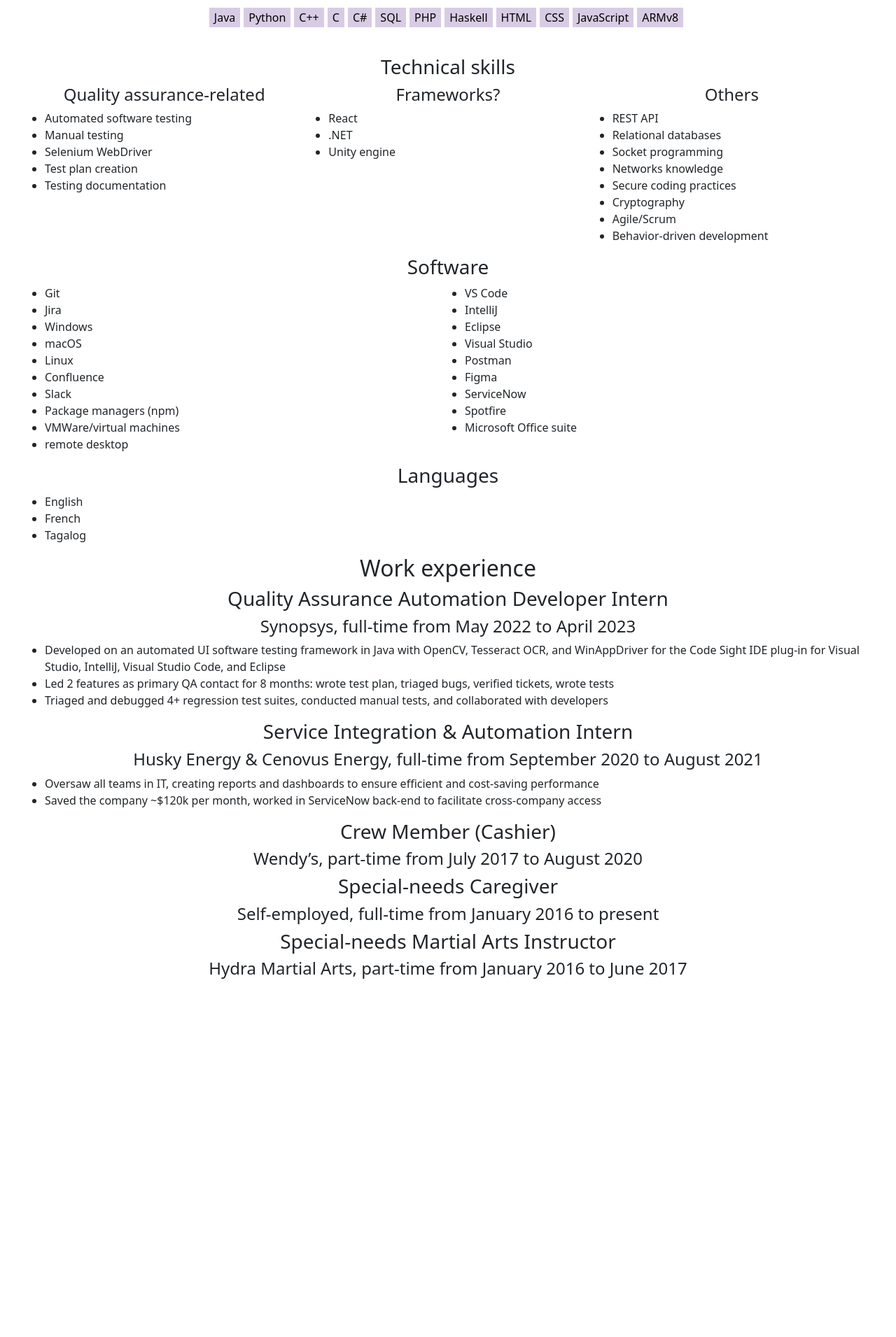
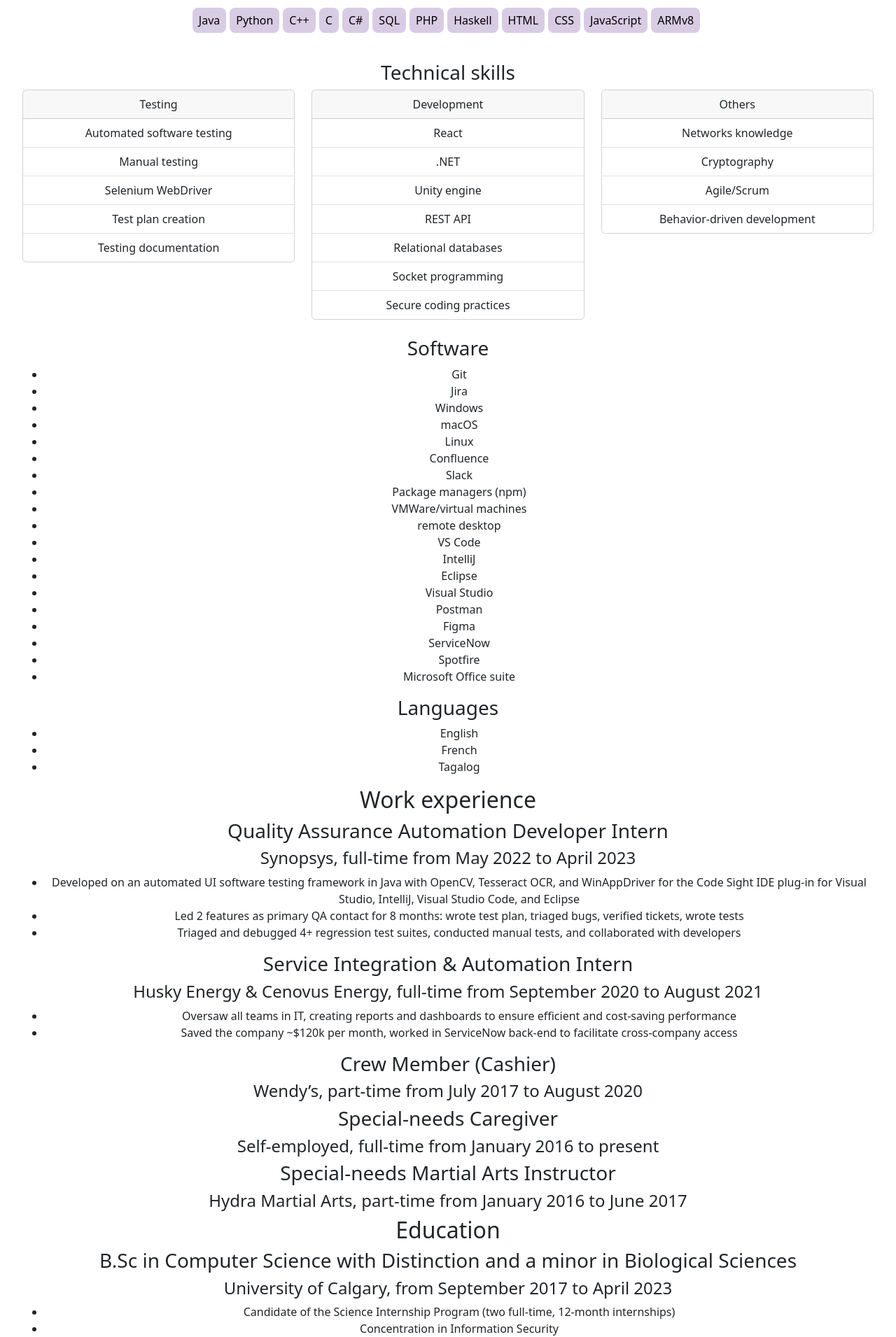
Before and after one commit to LI-Nieves/nieves-web-resume, a React (Vite) app: page / in a window 1280 px wide. Shown: the part 470-2381 px from the top of the page at 70% size. Before the commit the page ends 1909 px from the top, so only its background shows below. Built offline with nearby package versions, Linux system fonts and the light colour scheme.

Commit message:
Changed photo. Fixed buttons in programming languages. Changed technical skills. Added content.

```diff
--- a/src/App.css
+++ b/src/App.css
@@ -5,11 +5,11 @@
   text-align: center;
 }
 
-.doubleColumn {
+/* .doubleColumn {
   columns: 2;
   -webkit-columns: 2;
   -moz-columns: 2;
-}
+} */
 
 @media (min-width: 800px) {
   .bio {
@@ -44,12 +44,43 @@
   display: flex;
 }
 .icons > div {
-  flex: 1;
+  /* flex: 1; */
+  text-align: center;
+  display: inline-block;
 }
 
-li {
+.skill {
+  display: inline-block;
+  padding: 6px 12px;
+  margin-bottom: 0;
+  font-size: 14px;
+  font-weight: 400;
+  line-height: 1.42857143;
+  text-align: center;
+  white-space: nowrap;
+  vertical-align: middle;
+  -ms-touch-action: manipulation;
+  touch-action: manipulation;
+  cursor: pointer;
+  -webkit-user-select: none;
+  -moz-user-select: none;
+  -ms-user-select: none;
+  user-select: none;
+  background-image: none;
+  border: 1px solid transparent;
+  border-radius: 4px;
+
+  color: #333;
+  background-color: #fff;
+  border-color: #ccc;
+}
+
+
+
+/* ul li {
   text-align: left;
-}
+  list-style-type: none;
+} */
 
 /* .logo {
   height: 6em;
--- a/src/App.jsx
+++ b/src/App.jsx
@@ -1,36 +1,26 @@
 import { useState } from 'react'
 import picOfMe from './assets/me.png'
-import reactLogo from './assets/react.svg'
-import viteLogo from '/vite.svg'
 import './App.css'
 import LangButton from './components/LangButton'
+import Skill from './components/Skill'
 
 
-function App() {
-  // const PROGRAM_LANG = [("Java","a"), ("Python","b"), ("C++","q"), ("C","w"), ("C#","e"),
-  //   ("SQL","r"), ("PHP","t"), ("Haskell","y"), ("HTML","u"), ("CSS","i"), ("JavaScript","o"), ("ARMv8-A64","p")];
-  const PROGRAM_LANG = [
-    { id: "01", name: "Java", proficiency: 5, desc: "Java description."},
-    { id: "02", name: "Python", proficiency: 5, desc: "Python description."},
-    { id: "03", name: "C++", proficiency: 3, desc: "C++ description."},
-    { id: "04", name: "C", proficiency: 3, desc: "C description."},
-    { id: "05", name: "C#", proficiency: 4, desc: "C# description."},
-    { id: "06", name: "SQL", proficiency: 4, desc: "SQL description."},
-    { id: "07", name: "PHP", proficiency: 4, desc: "PHP description."},
-    { id: "08", name: "Haskell", proficiency: 3, desc: "Haskell description."},
-    { id: "09", name: "HTML", proficiency: 4, desc: "HTML description."},
-    { id: "10", name: "CSS", proficiency: 4, desc: "CSS description."},
-    { id: "11", name: "JavaScript", proficiency: 4, desc: "JavaScript description."},
-    { id: "12", name: "ARMv8", proficiency: 3, desc: "ARMv8 description."},
-  ]
+function App(props) {
+  // data
+  const PROGRAM_LANG = props.program_lang;
+  const TECH_SKILLS = props.tech_skills;
+
+  // states
   const [lang, setLang] = useState(0);
 
-  const programmingLanguages = PROGRAM_LANG.map((lang) => (
+  // For programming languages functionality
+  const programmingLanguages = PROGRAM_LANG.map((l) => (
     <LangButton
-      key={lang.id}
-      name={lang.name}
-      proficiency={lang.proficiency}
-      desc={lang.desc}
+      key={l.id}
+      name={l.name}
+      proficiency={l.proficiency}
+      desc={l.desc}
+      isPressed={l.name === lang.name}
       setLang={setLang}
       />
   ))
@@ -39,18 +29,24 @@
   if (lang === 0) {
     langDesc = "";
   } else {
-    langDesc = `Proficiency: ${lang.proficiency}/5. ${lang.desc}`;
+    langDesc = `Proficiency: ${lang.proficiency}. ${lang.desc}`;
+  }
+
+  // For tech skills functionality
+  function makeSkills(type) {
+    return TECH_SKILLS
+      .filter((s) => s.type === type)
+      .map((s) => (
+        <Skill
+          key={s.id}
+          name={s.name}
+          />
+      ))
   }
 
   return (
     <>
       <h1>Lee Nieves</h1>
-
-      {/* <div className="icons">
-        <div>Email</div>
-        <div>GitHub</div>
-        <div>LinkedIn</div>
-      </div> */}
 
       <div className="bio">
         <div className="picture">
@@ -62,72 +58,49 @@
           <p>I love programming and problem-solving. So far, my professional interests include software development,
             software testing and quality assurance, and cybersecurity. </p>
           <p>For business inquiries, feel free to reach out at <a href="mailto:Nieves.L@outlook.com" title="mailto:Nieves.L@outlook.com">Nieves.L@outlook.com</a>.
-            Also, check out my <i class="bi bi-github"></i> <a href="https://www.github.com/LI-Nieves" title="Redirect to github.com/LI-Nieves">GitHub</a> and <i class="bi bi-linkedin"></i> <a href="https://www.linkedin.com/in/lana-nieves/" title="Redirect to linkedin.com/in/lana-nieves/">LinkedIn</a>!</p>
-          <p>
-
-          </p>
+            Also, check out my <i className="bi bi-github"></i> <a href="https://www.github.com/LI-Nieves" title="Redirect to github.com/LI-Nieves">
+              GitHub</a> and <i className="bi bi-linkedin"></i> <a href="https://www.linkedin.com/in/lana-nieves/" title="Redirect to linkedin.com/in/lana-nieves/">
+              LinkedIn</a>!</p>
         </div>
       </div>
-
 
       <h2>Skills</h2>
 
       <h3>Programming languages</h3>
       {programmingLanguages}
       <br></br> <br></br>
-      <p>{langDesc}</p>
-      {/* <ul className="doubleColumn">
-        <li>Python</li>
-        <li>Java</li>
-        <li>C++</li>
-        <li>C</li>
-        <li>C#</li>
-        <li>SQL</li>
-        <li>PHP</li>
-        <li>HTML</li>
-        <li>CSS</li>
-        <li>JavaScript</li>
-        <li>PHP</li>
-        <li>ARMv8-A64</li>
-      </ul> */}
+      <p className="progLangDesc">{langDesc}</p>
+
 
       <h3>Technical skills</h3>
-      <div className="icons">
-        <div>
-        <h4>Quality assurance-related</h4>
-        <ul>
-          <li>Automated software testing</li>
-          <li>Manual testing</li>
-          <li>Selenium WebDriver</li>
-          <li>Test plan creation</li>
-          <li>Testing documentation</li>
-        </ul>
+      {/* Card source: https://getbootstrap.com/docs/5.3/components/card/ */}
+      <div class="row row-cols-1 row-cols-md-3 g-4">
+        <div class="col">
+          <div class="card">
+            <div class="card-header">Testing</div>
+                <ul class="list-group list-group-flush">
+                  {makeSkills("testing")}
+                </ul>
+          </div>
         </div>
-        <div>
-        <h4>Frameworks?</h4>
-        <ul>
-          <li>React</li>
-          <li>.NET</li>
-          <li>Unity engine</li>
-        </ul>
+        <div class="col">
+          <div class="card">
+            <div class="card-header">Development</div>
+              <ul class="list-group list-group-flush">
+                {makeSkills("dev")}
+              </ul>
+          </div>
         </div>
-        <div>
-        <h4>Others</h4>
-        <ul>
-          <li>REST API</li>
-          <li>Relational databases</li>
-          <li>Socket programming</li>
-          <li>Networks knowledge</li>
-          <li>Secure coding practices</li>
-          <li>Cryptography</li>
-          <li>Agile/Scrum</li>
-          <li>Behavior-driven development</li>
-        </ul>
+        <div class="col">
+          <div class="card">
+            <div class="card-header">Others</div>
+              <ul class="list-group list-group-flush">
+                {makeSkills("others")}
+              </ul>
+          </div>
         </div>
-
-
       </div>
-
+      <br></br>
 
       <h3>Software</h3>
       <ul className="doubleColumn">
@@ -180,8 +153,88 @@
       <h3>Special-needs Martial Arts Instructor</h3>
       <h4>Hydra Martial Arts, part-time from January 2016 to June 2017</h4>
 
+      <h2>Education</h2>
+      <h3>B.Sc in Computer Science with Distinction and a minor in Biological Sciences</h3>
+      <h4>University of Calgary, from September 2017 to April 2023</h4>
+      <ul>
+        <li>Candidate of the Science Internship Program (two full-time, 12-month internships)</li>
+        <li>Concentration in Information Security</li>
+        <li>Cumulative GPA: 3.90/4.00</li>
+        <li>Awards received: Lockhart Family Computer Science Award (2020), Faculty of Science’s Dean’s List (2018-2021), Jason Lang Scholarship (2018-2020), Undergraduate Merit Award (2018)</li>
+        <li>Selected coursework: Data Structures and Algorithms, Networks Security, Computer Security, Operating Systems, Database Management Systems, Computing Machinery, Statistics</li>
+      </ul>
+
+      <h2>Notable projects and hack-a-thons</h2>
+      <h3>SpeeDine</h3>
+      <h4>Developed in HTML, CSS, and the Blazor framework (C#) using object-oriented design, from Jan 2022 to April 2022</h4>
+      <ul>
+        <li>Web application that optimizes dining experience; allows customers to order items through the app and more</li>
+        <li>Designed and implemented the UI with Task-Centered System Design principles and prototyping</li>
+      </ul>
+      <h3>Hotel Management website</h3>
+      <h4>Developed using PHP, CSS, HTML, and JavaScript; connected to a MySQL database</h4>
+      <ul>
+        <li>Website with guest functionality (e.g., reserve room) and employee functionality (e.g., view room status)</li>
+        <li>Prevented SQL injections while developing the back-end through secure coding practices </li>
+      </ul>
+
+      <h2>LICENSES & CERTIFICATIONS</h2>
+      <h3>ITIL® Foundation Certificate in IT Service Management</h3>
     </>
   )
+
+// Old programming languages
+      {/* <ul className="doubleColumn">
+      <li>Python</li>
+      <li>Java</li>
+      <li>C++</li>
+      <li>C</li>
+      <li>C#</li>
+      <li>SQL</li>
+      <li>PHP</li>
+      <li>HTML</li>
+      <li>CSS</li>
+      <li>JavaScript</li>
+      <li>PHP</li>
+      <li>ARMv8-A64</li>
+    </ul> */}
+
+// Old technical skills
+      {/* <div className="icons">
+        <div>
+        <h4>Testing-related</h4>
+        <ul>
+          <li>Automated software testing</li>
+          <li>Manual testing</li>
+          <li>Selenium WebDriver</li>
+          <li>Test plan creation</li>
+          <li>Testing documentation</li>
+        </ul>
+        </div>
+        <div>
+        <h4>Development</h4>
+        <ul>
+          <li>React</li>
+          <li>.NET</li>
+          <li>Unity engine</li>
+          <li>REST API</li>
+          <li>Relational databases</li>
+          <li>Socket programming</li>
+          <li>Secure coding practices</li>
+        </ul>
+        </div>
+        <div>
+        <h4>Others</h4>
+        <ul>
+          <li>Networks knowledge</li>
+          <li>Cryptography</li>
+          <li>Agile/Scrum</li>
+          <li>Behavior-driven development</li>
+        </ul>
+        </div>
+
+
+      </div> */}
 
 // return (
 //   <>
--- a/src/components/LangButton.jsx
+++ b/src/components/LangButton.jsx
@@ -1,13 +1,16 @@
 function LangButton(props) {
     return (
         <>
-            <button className="buttonSpace" onClick={() => props.setLang(props)}>
+            <button
+                className="langButton"
+                aria-pressed={props.isPressed}
+                onClick={()=> props.setLang(props)}
+            >
                 {props.name}
             </button>
             <div className="space"> </div>
         </>
     )
-
 }
 
 export default LangButton;
--- /dev/null
+++ b/src/components/Skill.jsx
@@ -0,0 +1,9 @@
+function Skill(props) {
+    return (
+        <>
+            <li class="list-group-item">{props.name}</li>
+        </>
+    )
+}
+
+export default Skill;
--- a/src/index.css
+++ b/src/index.css
@@ -35,17 +35,18 @@
   line-height: 1.1;
 }
 
-button {
-  border-radius: 8px;
-  border: 1px solid transparent;
-  /* padding: 0.6em 1.2em; */
-  font-size: 1em;
-  font-weight: 500;
-  font-family: inherit;
-  background-color: #d8cce4;
-  cursor: pointer;
-  transition: border-color 0.25s;
+/* h3 {
+  text-align: left;
+} */
+
+h4 {
+  /* text-align: left; */
+  /* border: 1px solid black; */
 }
+
+/* button {
+
+} */
 button:hover {
   border-color: #646cff;
   border: 1.5px solid;
@@ -60,8 +61,28 @@
   height: auto;
   display: inline-block;
 }
-.buttonSpace {
+.langButton {
   margin-top: 5px;
+  border-radius: 8px;
+  border: 1px solid transparent;
+  padding: 0.3em 0.5em;
+  font-size: 1em;
+  font-weight: 500;
+  font-family: inherit;
+  background-color: #d8cce4;
+  cursor: pointer;
+  transition: border-color 0.25s;
+  /* box-shadow: 0 8px 16px 0 rgba(0,0,0,0.2), 0 6px 20px 0 rgba(0,0,0,0.19); */
+}
+.langButton[aria-pressed="true"] {
+  border-color: #646cff;
+  border: 1.5px solid;
+  background-color: #a174ce;
+}
+
+p > .progLangDesc {
+  /* background-color: beige; */
+  text-align: left;
 }
 
 @media (prefers-color-scheme: light) {
--- a/src/main.jsx
+++ b/src/main.jsx
@@ -5,8 +5,42 @@
 import 'bootstrap/dist/css/bootstrap.min.css';
 import 'bootstrap-icons/font/bootstrap-icons.css';
 
+const PROGRAM_LANG = [
+  { id: "pl-01", name: "Java", proficiency: "Confident", desc: "Used at Synopsys and for several projects."},
+  { id: "pl-02", name: "Python", proficiency: "Confident", desc: "Python description."},
+  { id: "pl-03", name: "C++", proficiency: "Capable", desc: "C++ description."},
+  { id: "pl-04", name: "C", proficiency: "Capable", desc: "C description."},
+  { id: "pl-05", name: "C#", proficiency: "Comfortable", desc: "C# description."},
+  { id: "pl-06", name: "SQL", proficiency: "Comfortable", desc: "SQL description."},
+  { id: "pl-07", name: "PHP", proficiency: "Comfortable", desc: "PHP description."},
+  { id: "pl-08", name: "Haskell", proficiency: "Capable", desc: "Haskell description."},
+  { id: "pl-09", name: "HTML", proficiency: "Comfortable", desc: "HTML description."},
+  { id: "pl-10", name: "CSS", proficiency: "Comfortable", desc: "CSS description."},
+  { id: "pl-11", name: "JavaScript", proficiency: "Comfortable", desc: "JavaScript description."},
+  { id: "pl-12", name: "ARMv8", proficiency: "Capable", desc: "ARMv8 description."},
+]
+
+const TECH_SKILLS = [
+  { id: "ts-01", name: "Automated software testing", type: "testing"},
+  { id: "ts-02", name: "Manual testing", type: "testing"},
+  { id: "ts-03", name: "Selenium WebDriver", type: "testing"},
+  { id: "ts-04", name: "Test plan creation", type: "testing"},
+  { id: "ts-05", name: "Testing documentation", type: "testing"},
+  { id: "ts-06", name: "React", type: "dev"},
+  { id: "ts-07", name: ".NET", type: "dev"},
+  { id: "ts-08", name: "Unity engine", type: "dev"},
+  { id: "ts-09", name: "REST API", type: "dev"},
+  { id: "ts-10", name: "Relational databases", type: "dev"},
+  { id: "ts-11", name: "Socket programming", type: "dev"},
+  { id: "ts-12", name: "Secure coding practices", type: "dev"},
+  { id: "ts-13", name: "Networks knowledge", type: "others"},
+  { id: "ts-14", name: "Cryptography", type: "others"},
+  { id: "ts-15", name: "Agile/Scrum", type: "others"},
+  { id: "ts-16", name: "Behavior-driven development", type: "others"},
+]
+
 ReactDOM.createRoot(document.getElementById('root')).render(
   <React.StrictMode>
-    <App />
+    <App program_lang={PROGRAM_LANG} tech_skills={TECH_SKILLS}/>
   </React.StrictMode>,
 )
```
Also changed, not shown: src/assets/me.png.
